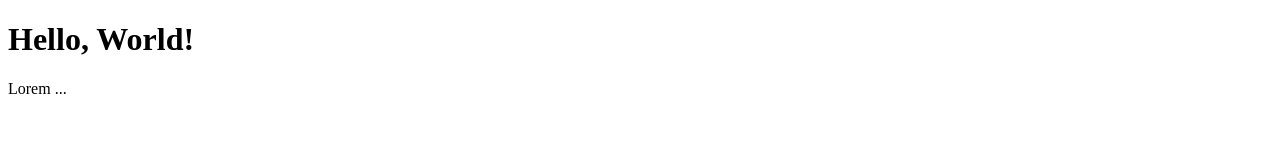
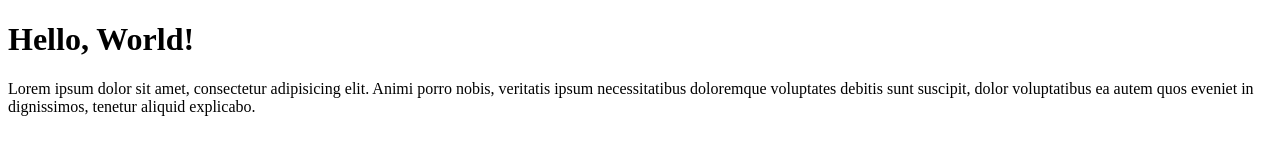
Before and after one commit to Alex999118/gitProject, a plain HTML site: page index.html in a window 1280 px wide. Drawn offline with Linux system fonts and the light colour scheme.

Commit message:
Edit content in 'p'

```diff
--- a/index.html
+++ b/index.html
@@ -9,7 +9,7 @@
 <body>
 
 	<h1>Hello, World!</h1>
-	<p>Lorem ...</p>
+	<p>Lorem ipsum dolor sit amet, consectetur adipisicing elit. Animi porro nobis, veritatis ipsum necessitatibus doloremque voluptates debitis sunt suscipit, dolor voluptatibus ea autem quos eveniet in dignissimos, tenetur aliquid explicabo.</p>
 
 </body>
 </html>
```
